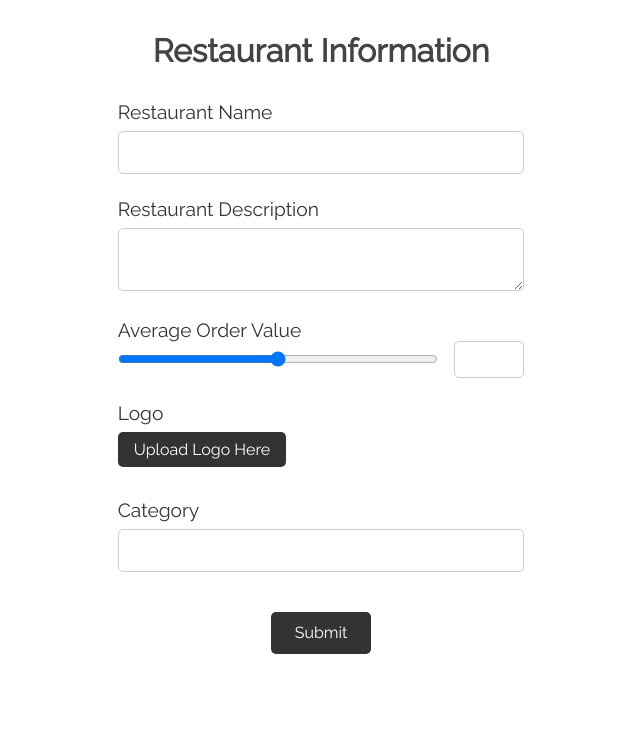
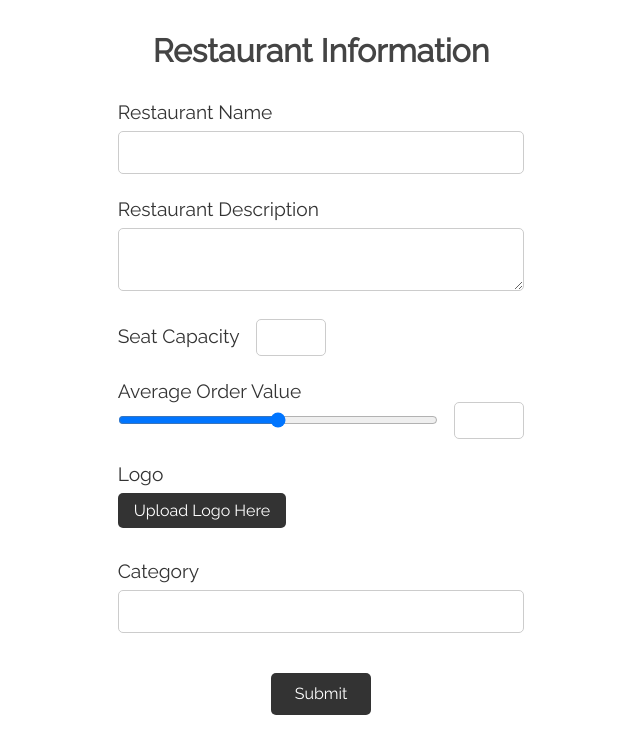
Before and after one commit to Mohammed21Sharraf/Taste-Tracker, a React (Create React App) app in the folder client/: page /form in a window 1280 px wide. Shown: the top 754 px of the page, without its empty margins (319-959 px from the left). Built offline with nearby package versions, Linux system fonts and the light colour scheme.

Commit message:
Form and Profile updated

```diff
--- a/client/src/components/Restaurant/Home/Form/Form.jsx
+++ b/client/src/components/Restaurant/Home/Form/Form.jsx
@@ -7,6 +7,7 @@ const Form = () => {
   const [averageOrderValue, setAverageOrderValue] = useState("");
   const [logo, setLogo] = useState("");
   const [category, setCategory] = useState("");
+  const [seatCapacity, setSeatCapacity] = useState("");
 
   const handleFormSubmit = (event) => {
     event.preventDefault();
@@ -16,6 +17,7 @@ const Form = () => {
       averageOrderValue,
       logo,
       category,
+      seatCapacity,
     };
     console.log(formData);
   };
@@ -30,6 +32,10 @@ const Form = () => {
   };
 
   return (
+    <div className="page-container">
+      <div className="left-section">
+        <div className="circle"></div>
+      </div>
       <div className="form-container">
         <h2 className="form-title">Restaurant Information</h2>
         <form onSubmit={handleFormSubmit}>
@@ -52,6 +58,18 @@ const Form = () => {
               required
             ></textarea>
           </div>
+
+          <div className="form-field">
+            <label htmlFor="seatCapacity">Seat Capacity</label>
+            <input
+              type="number"
+              id="seatCapacity"
+              value={seatCapacity}
+              onChange={(e) => setSeatCapacity(e.target.value)}
+              required
+            />
+          </div>
+
           <div className="form-field">
             <label htmlFor="averageOrderValue">Average Order Value</label>
             <div className="range-input-container">
@@ -105,6 +123,7 @@ const Form = () => {
           <input type="submit" value="Submit" className="submit-btn" />
         </form>
       </div>
+    </div>
   );
 };
 
--- a/client/src/components/Restaurant/Home/Form/Form.scss
+++ b/client/src/components/Restaurant/Home/Form/Form.scss
@@ -101,7 +101,7 @@ input[type="file"] {
   border-radius: 5px;
   cursor: pointer;
   transition: background-color 0.3s ease;
-  margin-top: 1rem; /* Added margin top */
+  margin-top: 1rem;
 }
 
 .submit-btn:hover {
--- a/client/src/components/Restaurant/Profile/Profile.jsx
+++ b/client/src/components/Restaurant/Profile/Profile.jsx
@@ -1,34 +1,32 @@
-
-import React, { useState } from 'react'
-import Navbar from '../layout/Navbar/Navbar'
-import Sidebar from '../layout/Sidebar/Sidebar'
+import React, { useState } from 'react';
+import Navbar from '../layout/Navbar/Navbar';
+import Sidebar from '../layout/Sidebar/Sidebar';
 import './Profile.scss';
 import DP from "../../../img/M1syl.jpeg";
 import DriveFolderUploadOutlinedIcon from '@mui/icons-material/DriveFolderUploadOutlined';
 
 const Profile = () => {
-
   const [file, setFile] = useState("");
 
   return (
     <div className="profile">
-            <Sidebar/>
+      <Sidebar />
       <div className="profileContainer">
-                <Navbar/>
+        <Navbar />
         <div className="top">
           <h1>Your profile</h1>
         </div>
         <div className="bottom">
           <div className="left">
-                        <img src={file ? URL.createObjectURL(file) : DP } alt="" />
+            <img src={file ? URL.createObjectURL(file) : DP} alt="" />
           </div>
           <div className="right">
             <form>
               <div className="formInput">
                 <label htmlFor='file'>
-                                    Image: <DriveFolderUploadOutlinedIcon className='icon'/>
+                  Image: <DriveFolderUploadOutlinedIcon className='icon' />
                 </label>
-                                <input type="file" id="file" onChange={e => setFile(e.target.files[0]) } style={{display: "none"}} />
+                <input type="file" id="file" onChange={e => setFile(e.target.files[0])} style={{ display: "none" }} />
               </div>
               <div className="formInput">
                 <label>Username</label>
@@ -40,7 +38,7 @@ const Profile = () => {
               </div>
               <div className="formInput">
                 <label>Password</label>
-                                <input type="text"/>
+                <input type="text" />
               </div>
               <div className="formInput">
                 <label>Restaurant</label>
@@ -50,13 +48,25 @@ const Profile = () => {
                 <label>Average Order Value</label>
                 <input type="text" placeholder='1500 taka' />
               </div>
-                            <button> Update Profile </button>
+              <div className="formInput">
+                <label>Category</label>
+                <input type="text" placeholder='Italian, Chinese, etc.' />
+              </div>
+              <div className="formInput">
+                <label>Description</label>
+                <input type="text" placeholder='Restaurant description' />
+              </div>
+              <div className="formInput">
+                <label>Seat Capacity</label>
+                <input type="text" placeholder='Number of seats available' />
+              </div>
+              <button>Update Profile</button>
             </form>
           </div>
         </div>
       </div>
     </div>
-    )
+  );
 }
 
-export default Profile
+export default Profile;
```
Lines whose indentation alone changed are shown as unchanged.
